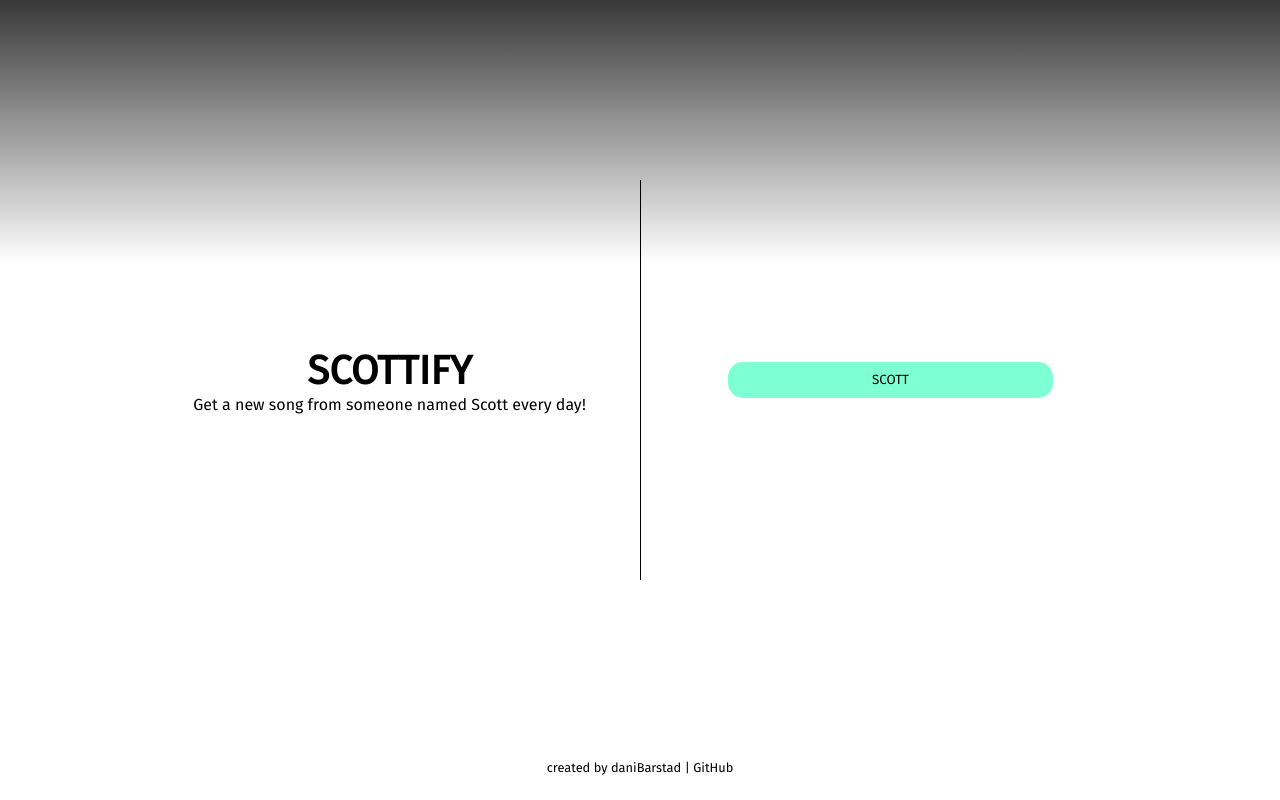
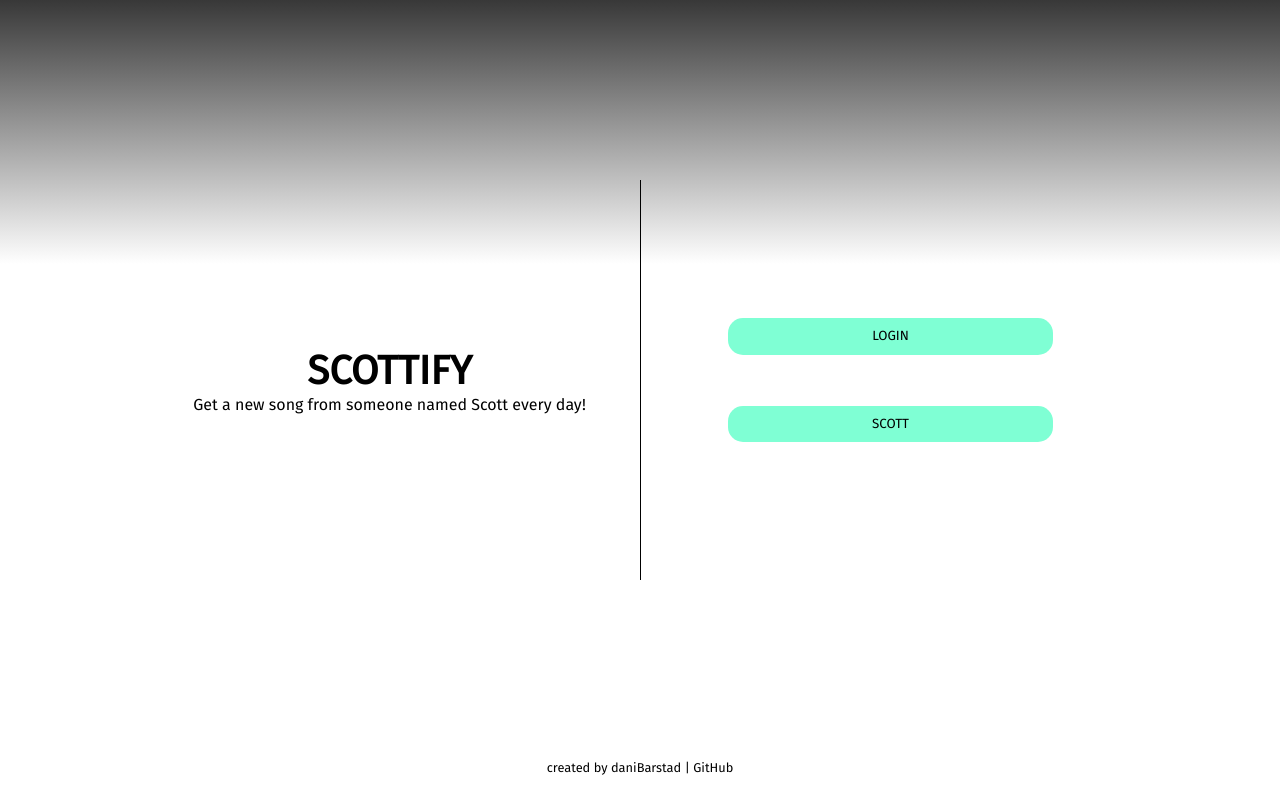
Before and after one commit to danibarstad/Scottify, a PHP site: page / in a window 1280 px wide. Run offline with PHP 8.4, Linux system fonts and the light colour scheme.

Commit message:
created login button

```diff
--- a/index.html
+++ b/index.html
@@ -21,7 +21,10 @@
             </section>
 
             <section class="func-item">
-                <button id="btn">
+                <button id="login" class="btn">
+                    LOGIN
+                </button><br>
+                <button id="scott" class="btn">
                     SCOTT
                 </button>
                 <p id="artist"></p>
--- a/style.css
+++ b/style.css
@@ -41,6 +41,9 @@ body {
 
 .func-item {
     display: flex;
+    flex-direction: column;
+    justify-content: center;
+    align-items: center;
     width: 500px;
     height: 500px;
 }
@@ -66,21 +69,22 @@ body {
 
 }
 
-#btn {
-    margin: auto;
+.btn {
+    display: flexbox;
     width: 65%;
     height: 2.3rem;
+    margin: 1rem;
     border: none;
     border-radius: 15px;
     background-color: aquamarine;
 }
 
-#btn:hover {
+.btn:hover {
     transform: scale(1.03);
     cursor: pointer;
 }
 
-#btn:active {
+.btn:active {
     transform: scale(1);
 }
 
```
